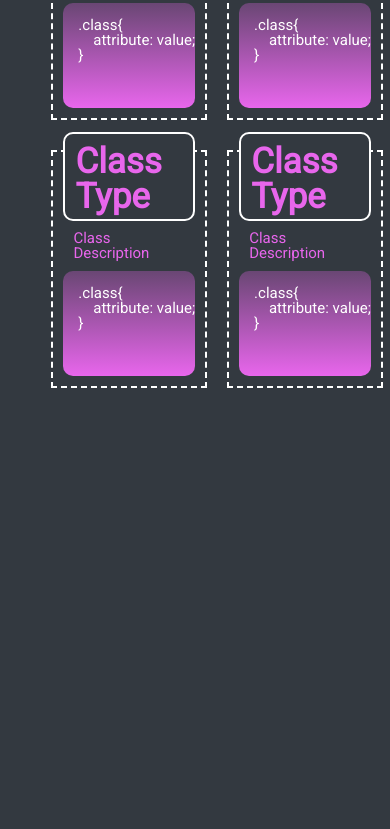
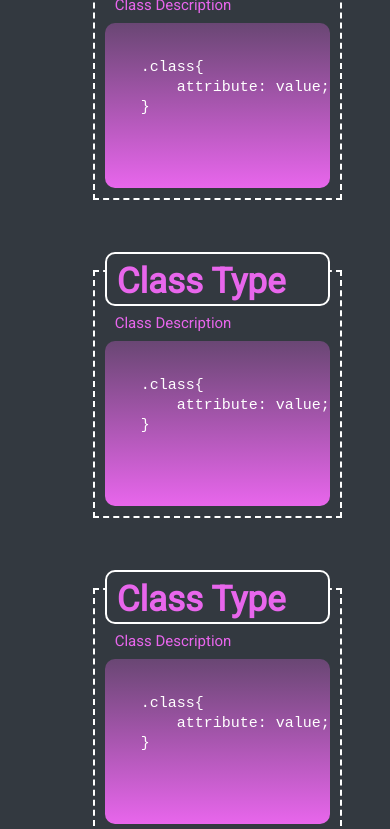
Before and after one commit to TechnoPrep/nwe-du-hw-adv-css, a plain HTML site: page index.html in a window 390 px wide. Shown: the part 596-1425 px from the top of the page. Before the commit the page ends 1004 px from the top, so only its background shows below. Drawn offline with Linux system fonts and the light colour scheme.

Commit message:
Additions: Classes: Code for user-select, trying to correct flex box sizing, and @media queries

```diff
--- a/assets/css/style.css
+++ b/assets/css/style.css
@@ -61,7 +61,7 @@ header p{
 
 .column {
     flex: 0 0 33%;
-    padding: 1rem;
+    padding: 3rem;
     transition: flex-basis 500ms ease-in-out;
     margin-bottom: 1rem;
 }
@@ -89,6 +89,14 @@ header p{
     z-index: 100;
 }
 
+.code-card .code-header{
+    border-radius: 1rem;
+    transition: all 0.5s ease-in-out;
+    color: var(--color-pink);
+    border-color: var(--color-white);
+    padding: 1rem;
+}
+
 .linear-gradient-background{
     background-image: linear-gradient(
         var(--color-drk-pink) 0%,
@@ -97,12 +105,12 @@ header p{
     border-radius: 1rem;
 }
 
-.code-card .code-header{
-    border-radius: 1rem;
-    transition: all 0.5s ease-in-out;
-    color: var(--color-pink);
-    border-color: var(--color-white);
-    padding: 1rem;
+.code {
+    display: flex;
+    user-select: all;
+    line-height: 2rem;
+    font-family: monospace, sans-serif;
+    flex: 0 1 auto;
 }
 
 .code-card:hover,
@@ -112,4 +120,10 @@ header p{
         var(--color-pink);
 }
 
+@media screen and (min-width:786px) {
+    .column {
+        flex: 1 0 50%;
+    }
+}
+
 /* https://codepen.io/thomas-eilermann/pen/grjEjE */
```
